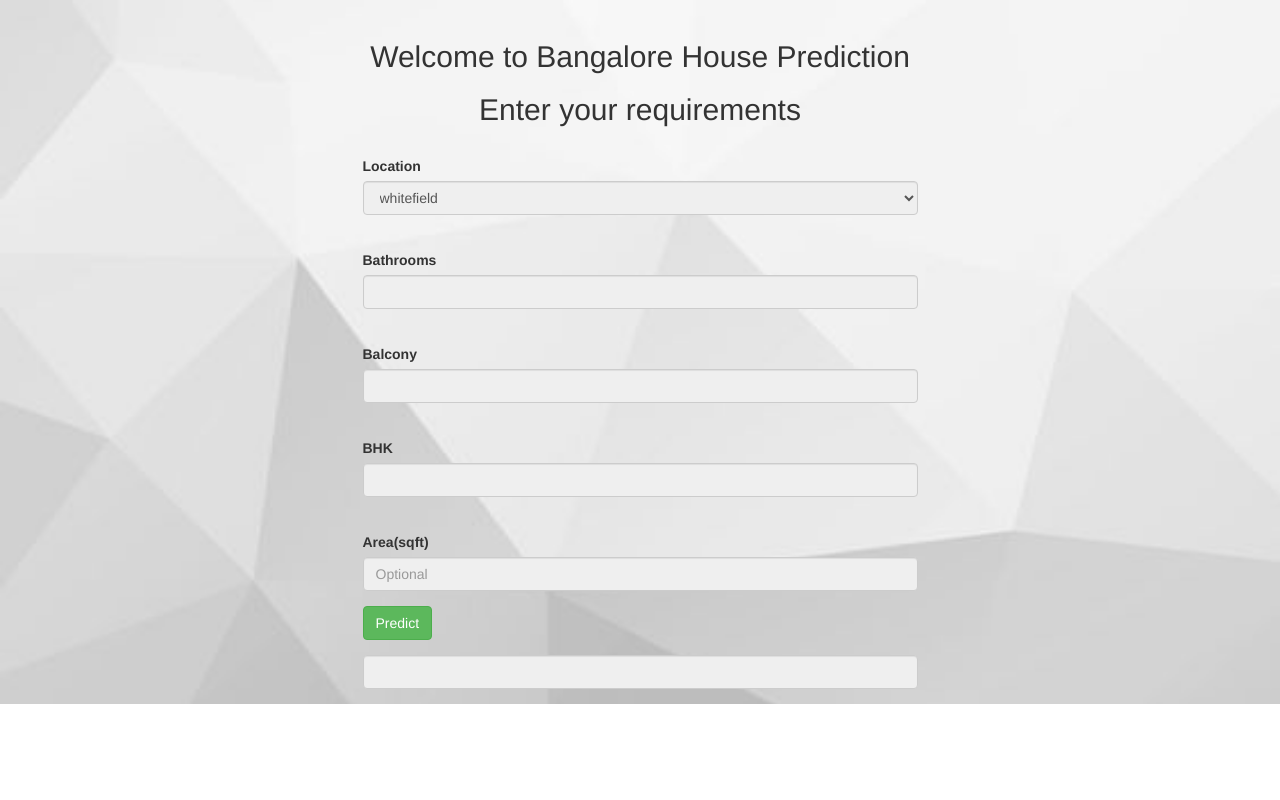
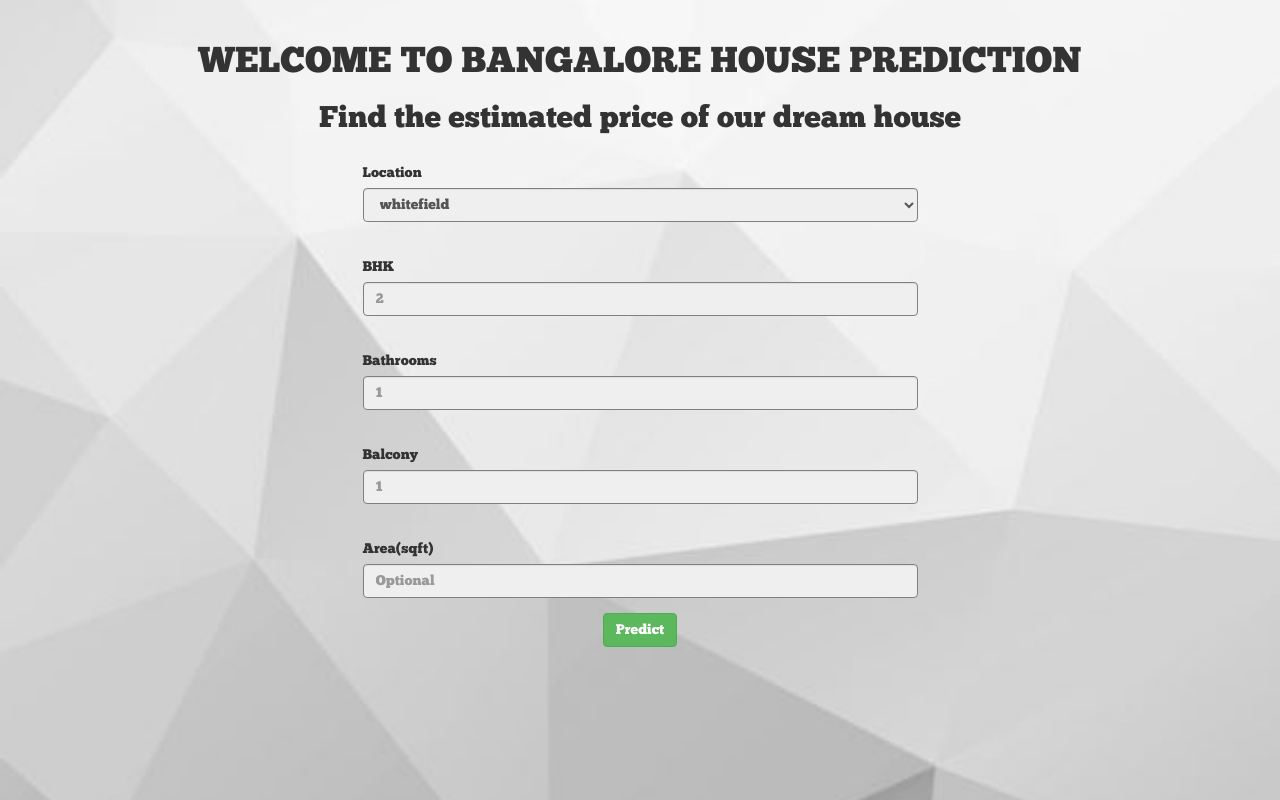
Before and after one commit to AbhinavBakshi2310/bangalorehouseprediction, a Flask app: page / in a window 1280 px wide. Run offline with Flask 2, Linux system fonts and the light colour scheme; some libraries are stand-ins or nearby versions.

Commit message:
Update index.html

```diff
--- a/templates/index.html
+++ b/templates/index.html
@@ -8,15 +8,24 @@
 <script src="https://rawgithub.com/indrimuska/jquery-editable-select/master/dist/jquery-editable-select.min.js"></script>
 <link rel="stylesheet" href="https://rawgithub.com/indrimuska/jquery-editable-select/master/dist/jquery-editable-select.min.css">
 <style>
-    #logo {
+    @font-face {
+        font-family: myfont;
+        src: url("{{ url_for('static', filename='cf.otf') }}");
+        font-weight: bold;
+    }
+    body{
         background-image: url("/static/img/4.jpg");
         background-repeat:no-repeat;
+        background-size: cover;
         height: 100%;
         background-position: center;
-        background-repeat: no-repeat;
-        background-size: cover;}
+    }
+    #logo {
+        font-family: myfont,sans-serif;
+    }
     #bath,#locat,#area,#balcony,#bhk,#price{
         background-color: #EFEFEF !important;
+        border: gray ridge 1px;
     }
 </style>
 <link rel="shortcut icon" href="{{ url_for('static', filename='favicon.ico') }}">
@@ -24,42 +33,45 @@
 <body>
 <div id="logo">
 <div class="container"> <br />
-   <h2 align="center">Welcome to Bangalore House Prediction</h2>
-   <h2 align="center">Enter your requirements</h2><br />
+   <b>
+   <h1 align="center" >WELCOME TO BANGALORE HOUSE PREDICTION</h1>
+   <h2 align="center" >Find the estimated price of our dream house</h2><br />
+   </b>
    <div class="row">
     <div class="col-md-3"></div>
     <div class="col-md-6">
      <form action="/price" method="post" id="sample_form">
       <div class="form-group">
        <label>Location</label>
-       <select name="locat" id="locat" class="form-control">
+       <select name="locat" id="locat" class="form-control" placeholder="Kumarswamy layout">
         {% for l in locations %}
             <option class="form-control" value="{{l}}">{{l}}</option>
         {% endfor %}
        </select>
        <br>
         </div>
+        <div class="form-group">
+        <label>BHK</label>
+        <input type="number" name="bhk" id="bhk" class="form-control" placeholder="2"><br>
+        </div>
        <div class="form-group">
         <label>Bathrooms</label>
-        <input type="number" name="bath" id="bath" class="form-control"><br>
+        <input type="number" name="bath" id="bath" class="form-control" placeholder="1"><br>
        </div>
        <div class="form-group">
         <label>Balcony</label>
-        <input type="number" name="balcony" id="balcony" class="form-control"><br>
-       </div>
-       <div class="form-group">
-        <label>BHK</label>
-        <input type="number" name="bhk" id="bhk" class="form-control"><br>
+        <input type="number" name="balcony" id="balcony" class="form-control" placeholder="1"><br>
        </div>
        <div class="form-group">
         <label>Area(sqft)</label>
         <input type="number" name="area" id="area" class="form-control" placeholder="Optional">
        </div>
-      <div class="form-group">
+      <div class="form-group" align="center">
        <input type="submit" name="Save" id="save" class="btn btn-success" value="Predict" />
       </div>
+      <img src="/static/img/9.gif" style="width: 8%; margin-left: 46%; display:none; " id="gif" />
       <div class="form-group">
-          <p id="price" class="form-control"></p>
+          <p id="price" class="form-control" style="display:none"></p>
       </div>
      </form>
     </div>
@@ -70,25 +82,31 @@
 $(document).ready(function(){
     $('#locat').editableSelect();
       $('#sample_form').on('submit', function(event){
+        $('#price').hide();
+        $('#gif').show()
         event.preventDefault();
         if($('#locat').val() == ''){
             alert("Select location");
             jQuery('#sample_form #locat').focus();
+            $('#gif').hide();
             return false;
         }
         else if($('#bhk').val() == ''){
            alert("Select bhk");
            jQuery('#sample_form #bhk').focus();
+           $('#gif').hide();
            return false;
         }
         else if($('#balcony').val() == ''){
            alert("Select balcony");
            jQuery('#sample_form #balcony').focus();
+           $('#gif').hide();
            return false;
         }
         else if($('#bath').val() == ''){
            alert("Select bathrooms");
            jQuery('#sample_form #bath').focus();
+           $('#gif').hide();
            return false;
         }
         else{
@@ -104,6 +122,8 @@ $(document).ready(function(){
                 },
                 success:function(data)
                 {
+                 $('#gif').hide()
+                 $('#price').show();
                  $('#price').text("The estimated price of your house is "+data.price+" lakh rupees");
                  $('#sample_form')[0].reset();
                 }
```
